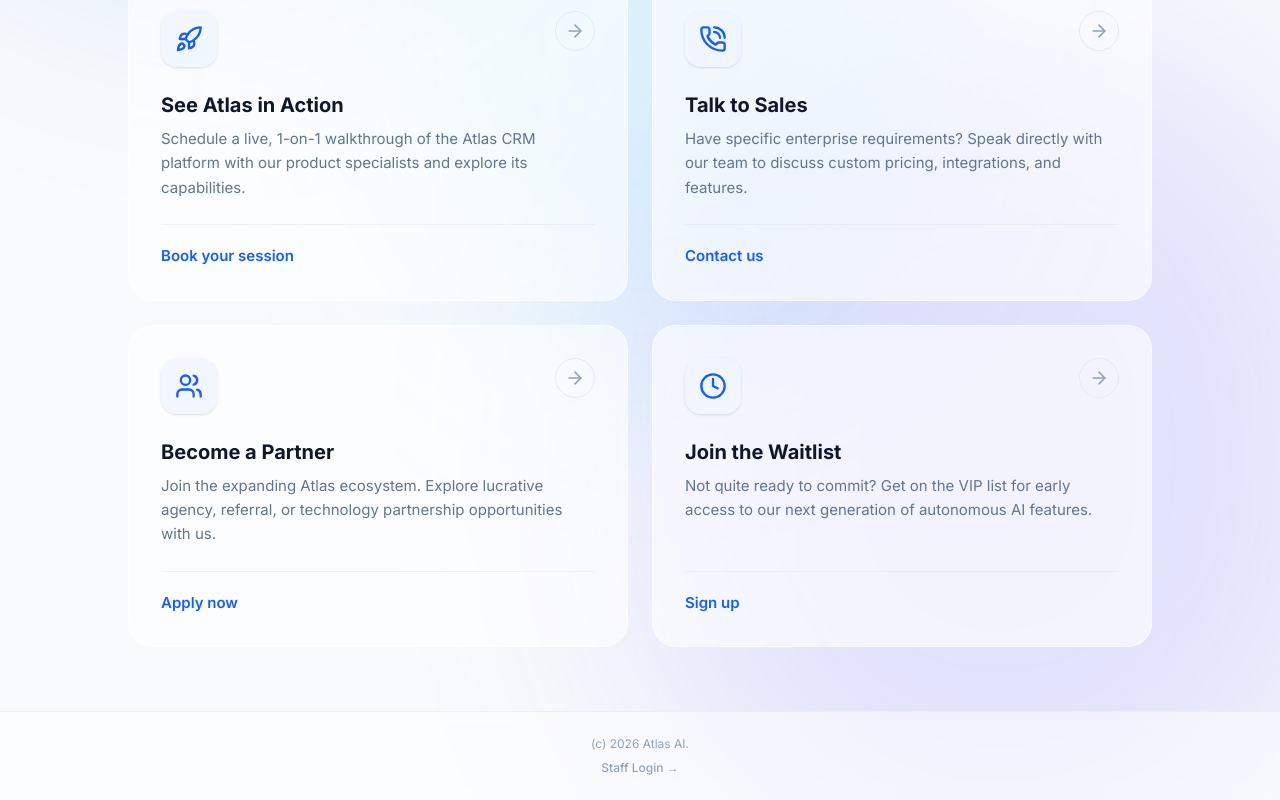
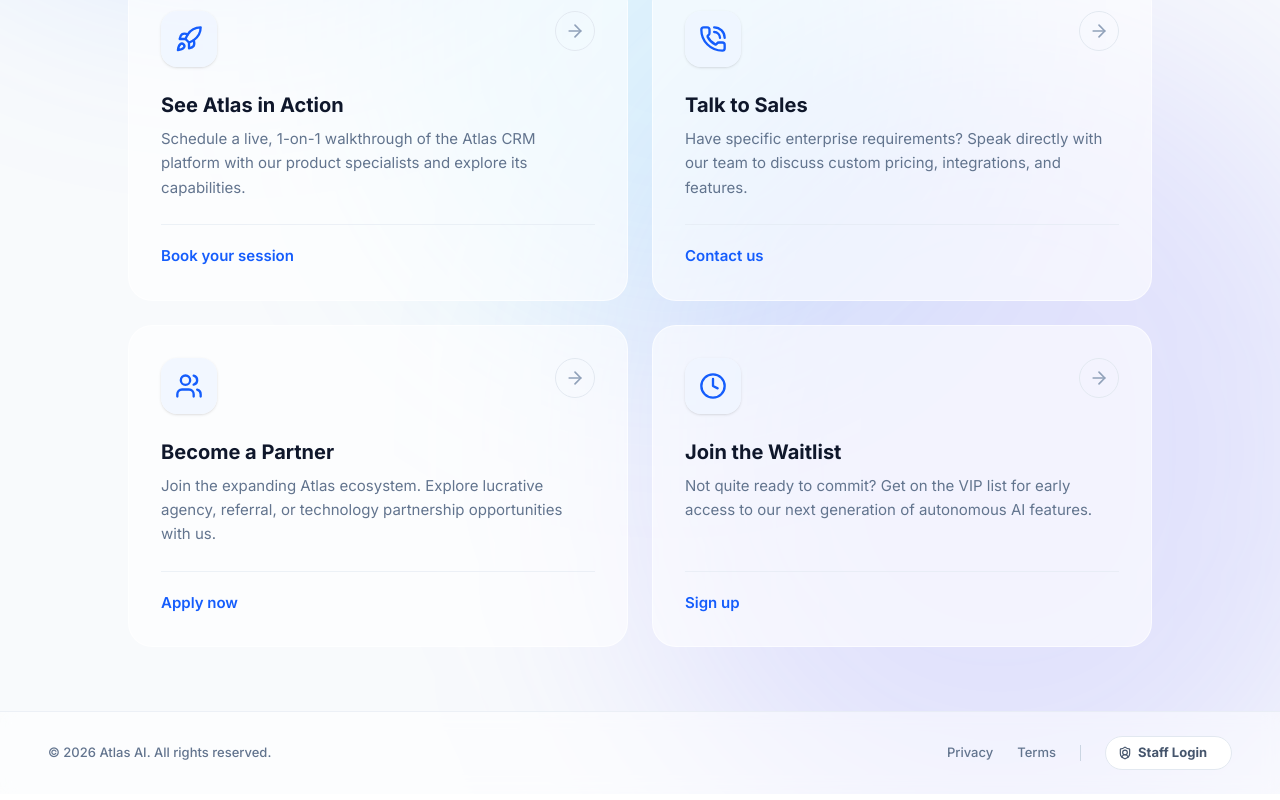
Before and after one commit to aryahanif/Magang-DDTech-2026, a Vue app in the folder atlas-frontend/: page /welcome in a window 1280 px wide. Shown: the part 690-1490 px from the top of the page. Built offline with nearby package versions, Linux system fonts and the light colour scheme; no server answers; a web font is replaced by a local one; what mobile-drag-drop would draw is missing.

Commit message:
feat: add PartnerInquiry, Settings, Welcome, Assessment, and ContactSales view components

```diff
--- a/atlas-frontend/src/views/AssessmentView.vue
+++ b/atlas-frontend/src/views/AssessmentView.vue
@@ -5,7 +5,7 @@ import Form from "../components/form.vue";
 <template>
   <div class="grid grid-cols-1 lg:grid-cols-2 min-h-screen bg-slate-50">
     <!-- Left Section: Copywriting -->
-    <section class="flex flex-col justify-center gap-6 px-8 py-16 sm:px-16 lg:px-24 relative overflow-hidden">
+    <section class="flex flex-col justify-center gap-6 px-8 pt-32 pb-16 sm:py-16 lg:px-24 relative overflow-hidden">
       <!-- Premium Back Button -->
       <RouterLink to="/welcome" class="absolute top-8 left-8 sm:top-10 sm:left-10 z-50 group flex items-center gap-3 px-2 py-2 pr-5 bg-white/70 backdrop-blur-xl border border-white/60 rounded-full shadow-[0_8px_30px_rgb(0,0,0,0.04)] hover:shadow-[0_8px_30px_rgb(0,0,0,0.08)] hover:bg-white transition-all duration-300 cursor-pointer">
         <div class="bg-white border border-slate-200 text-slate-500 rounded-full w-9 h-9 flex items-center justify-center group-hover:bg-blue-600 group-hover:text-white group-hover:border-blue-600 transition-all duration-300 shadow-sm">
--- a/atlas-frontend/src/views/ContactSalesView.vue
+++ b/atlas-frontend/src/views/ContactSalesView.vue
@@ -5,7 +5,7 @@ import Form from "../components/form.vue";
 <template>
   <div class="grid grid-cols-1 lg:grid-cols-2 min-h-screen bg-slate-50">
     <!-- Left Section: Copywriting -->
-    <section class="flex flex-col justify-center gap-6 px-8 py-16 sm:px-16 lg:px-24 relative overflow-hidden">
+    <section class="flex flex-col justify-center gap-6 px-8 pt-32 pb-16 sm:py-16 lg:px-24 relative overflow-hidden">
       <!-- Premium Back Button -->
       <RouterLink to="/welcome" class="absolute top-8 left-8 sm:top-10 sm:left-10 z-50 group flex items-center gap-3 px-2 py-2 pr-5 bg-white/70 backdrop-blur-xl border border-white/60 rounded-full shadow-[0_8px_30px_rgb(0,0,0,0.04)] hover:shadow-[0_8px_30px_rgb(0,0,0,0.08)] hover:bg-white transition-all duration-300 cursor-pointer">
         <div class="bg-white border border-slate-200 text-slate-500 rounded-full w-9 h-9 flex items-center justify-center group-hover:bg-blue-600 group-hover:text-white group-hover:border-blue-600 transition-all duration-300 shadow-sm">
--- a/atlas-frontend/src/views/PartnerInquiryView.vue
+++ b/atlas-frontend/src/views/PartnerInquiryView.vue
@@ -5,7 +5,7 @@ import Form from "../components/form.vue";
 <template>
   <div class="grid grid-cols-1 lg:grid-cols-2 min-h-screen bg-slate-50">
     <!-- Left Section: Copywriting -->
-    <section class="flex flex-col justify-center gap-6 px-8 py-16 sm:px-16 lg:px-24 relative overflow-hidden">
+    <section class="flex flex-col justify-center gap-6 px-8 pt-32 pb-16 sm:py-16 lg:px-24 relative overflow-hidden">
       <!-- Premium Back Button -->
       <RouterLink to="/welcome" class="absolute top-8 left-8 sm:top-10 sm:left-10 z-50 group flex items-center gap-3 px-2 py-2 pr-5 bg-white/70 backdrop-blur-xl border border-white/60 rounded-full shadow-[0_8px_30px_rgb(0,0,0,0.04)] hover:shadow-[0_8px_30px_rgb(0,0,0,0.08)] hover:bg-white transition-all duration-300 cursor-pointer">
         <div class="bg-white border border-slate-200 text-slate-500 rounded-full w-9 h-9 flex items-center justify-center group-hover:bg-blue-600 group-hover:text-white group-hover:border-blue-600 transition-all duration-300 shadow-sm">
--- a/atlas-frontend/src/views/SettingsView.vue
+++ b/atlas-frontend/src/views/SettingsView.vue
@@ -220,7 +220,7 @@ const saveEmailSettings = () => {
 <template>
   <MainLayout active-menu="settings">
 
-    <main class="flex-1 p-4 md:p-6 lg:p-8 flex flex-col h-screen overflow-y-auto bg-slate-50 custom-scrollbar">
+    <main class="flex-1 p-4 md:p-6 lg:p-8 flex flex-col h-full overflow-y-auto bg-slate-50 custom-scrollbar">
 
       <!-- HEADER -->
       <div class="mb-6 md:mb-8 flex-shrink-0">
@@ -370,11 +370,8 @@ const saveEmailSettings = () => {
                       <p class="text-[14px] font-bold text-slate-900 truncate">{{ member.name }}</p>
                       <p class="text-[12px] text-slate-500 truncate">{{ member.email }}</p>
                     </div>
-                    <button class="p-1 text-slate-400 hover:text-slate-700 flex-shrink-0">
-                      <X class="w-4 h-4" />
-                    </button>
                   </div>
-                  <div class="flex items-center gap-2">
+                  <div class="flex items-center gap-2 mt-1">
                     <span
                       :class="[
                         'text-[11px] font-semibold rounded-full px-2 py-0.5 inline-flex items-center gap-1.5',
@@ -388,6 +385,18 @@ const saveEmailSettings = () => {
                       <Eye v-else class="w-3 h-3 text-slate-500" />
                       {{ member.role === 'sales' ? 'Sales' : member.role === 'viewer' ? 'Viewer' : member.role }}
                     </span>
+                    <button @click="editingRoleId = editingRoleId === member.id ? null : member.id" class="text-[11px] font-medium text-slate-500 hover:text-blue-600 ml-auto border border-slate-200 bg-slate-50 px-3 py-1 rounded-full shadow-sm">
+                      Edit
+                    </button>
+                  </div>
+
+                  <div v-if="editingRoleId === member.id" class="mt-2 bg-white border border-slate-200 shadow-md rounded-xl p-3 animate-fade-in relative z-20">
+                    <p class="text-[11px] font-bold text-slate-500 mb-2 uppercase tracking-wider">Change Role</p>
+                    <select :value="member.role" @change="updateRole(member.id, $event)" class="w-full text-[13px] border border-slate-300 bg-slate-50 rounded-lg p-2 focus:outline-none focus:ring-2 focus:ring-blue-600/20 focus:border-blue-600 mb-1 transition-all">
+                      <option value="Super Admin">Super Admin</option>
+                      <option value="sales">Sales</option>
+                      <option value="viewer">Viewer</option>
+                    </select>
                   </div>
                 </div>
               </div>
--- a/atlas-frontend/src/views/WelcomeView.vue
+++ b/atlas-frontend/src/views/WelcomeView.vue
@@ -1,6 +1,6 @@
 <script setup lang="ts">
 import { RouterLink } from 'vue-router'
-import { Rocket, FileSearch, Users, PhoneCall, Clock, ArrowRight, CheckCircle2 } from '@lucide/vue'
+import { Rocket, FileSearch, Users, PhoneCall, Clock, ArrowRight, CheckCircle2, ShieldUser } from '@lucide/vue'
 </script>
 
 <template>
@@ -143,11 +143,26 @@ import { Rocket, FileSearch, Users, PhoneCall, Clock, ArrowRight, CheckCircle2 }
     </div>
 
     <!-- Footer -->
-    <footer class="py-6 text-center text-xs text-slate-400 relative z-10 border-t border-slate-200/60 bg-white/50 backdrop-blur-sm mt-auto">
-      <p>(c) 2026 Atlas AI.</p>
-      <a href="/admin" class="hover:text-blue-600 font-medium transition-colors inline-block mt-2">
-        Staff Login &rarr;
-      </a>
+    <footer class="w-full py-6 px-6 md:px-12 relative z-10 border-t border-slate-200/60 bg-white/50 backdrop-blur-sm mt-auto">
+      <div class="max-w-7xl mx-auto flex flex-col md:flex-row items-center justify-between gap-4">
+        <p class="text-[13px] font-medium text-slate-500">
+          &copy; 2026 Atlas AI. All rights reserved.
+        </p>
+
+        <div class="flex items-center gap-6">
+          <a href="#" class="text-[13px] font-medium text-slate-500 hover:text-slate-900 transition-colors">Privacy</a>
+          <a href="#" class="text-[13px] font-medium text-slate-500 hover:text-slate-900 transition-colors">Terms</a>
+          <div class="w-px h-4 bg-slate-300"></div>
+          <router-link
+            to="/admin"
+            class="group flex items-center gap-1.5 text-[13px] font-bold text-slate-600 bg-white border border-slate-200 hover:border-blue-300 hover:text-blue-600 hover:shadow-sm px-3 py-1.5 rounded-full transition-all"
+          >
+            <ShieldUser class="w-3.5 h-3.5" />
+            <span>Staff Login</span>
+            <ArrowRight class="w-3.5 h-3.5 opacity-0 -ml-2 group-hover:opacity-100 group-hover:ml-0 transition-all" />
+          </router-link>
+        </div>
+      </div>
     </footer>
   </main>
 </template>
```
